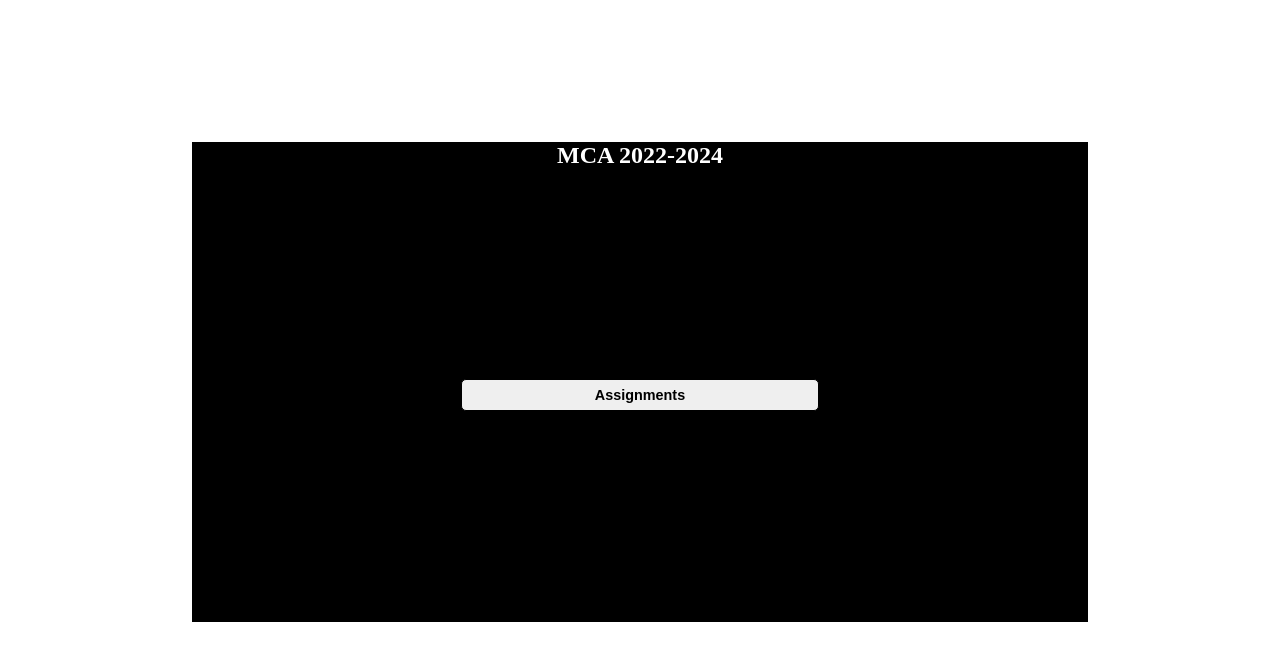
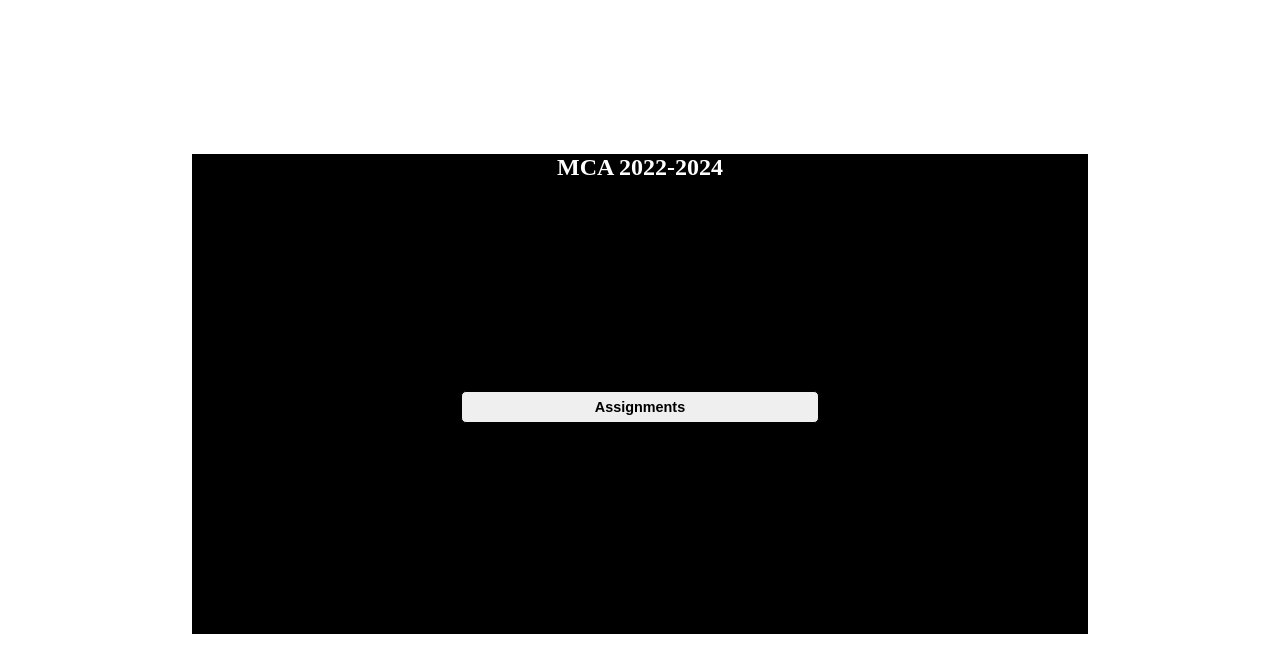
Before and after one commit to sushant4529/mca22-24_pirens, a plain HTML site: page index.html in a window 1280 px wide. Shown: the part 66-738 px from the top of the page. Drawn offline with Linux system fonts and the light colour scheme.

Commit message:
some changes

```diff
--- a/css/style.css
+++ b/css/style.css
@@ -61,7 +61,11 @@ li a {
     /* border: 1px solid black; */
     height: 91vh;
     width: 100%;
-    /* margin-top: 2rem; */
+    display: flex;
+    flex-direction: column;
+    justify-content: center;
+    align-items: center;
+    margin-top: 2rem;
     /* background-image: url('../images/back-img-01.jpg');
     background-size: cover;
     background-repeat: no-repeat;
@@ -78,11 +82,11 @@ li a {
     background-color: black;
     color: white;
     /* border: 1px solid red; */
-    position: absolute;
+    /* position: absolute;
     top: 50%;
     left: 50%;
     margin-top: 3rem;
-    transform: translate(-50%, -50%);
+    transform: translate(-50%, -50%); */
     width: 70%;
     height: 30rem;
 
```
